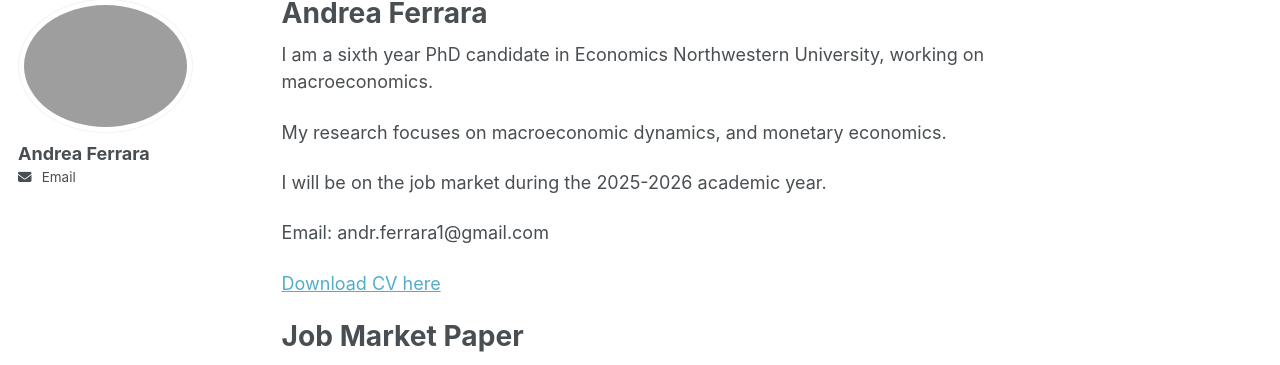
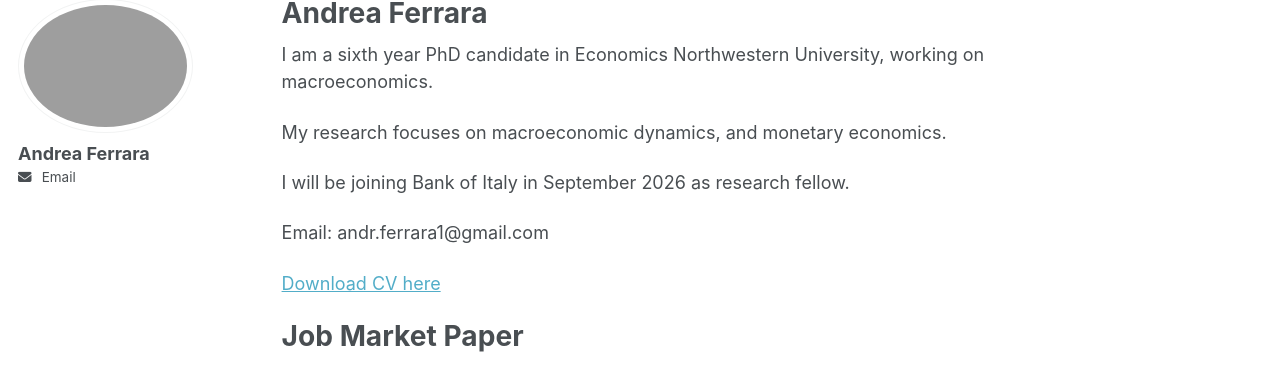
Before and after one commit to AndreaFerrara1997/AndreaFerrara1997.github.io, a Jekyll site: the page built from index.md, in a window 1280 px wide and 900 px high. Shown: the part 100-465 px from the top of the window. Built offline with Jekyll 4.4.1, drawn with Linux system fonts in a browser that asks for light colours; a script that is not in the unit is left out.

Commit message:
Update job market status and future position

```diff
--- a/index.md
+++ b/index.md
@@ -9,7 +9,7 @@ I am a sixth year PhD candidate in Economics Northwestern University, working on
 
 My research focuses on macroeconomic dynamics, and monetary economics.
 
-I will be on the job market during the 2025-2026 academic year.
+I will be joining Bank of Italy in September 2026 as research fellow.
 
 Email: andr.ferrara1@gmail.com
 
```
